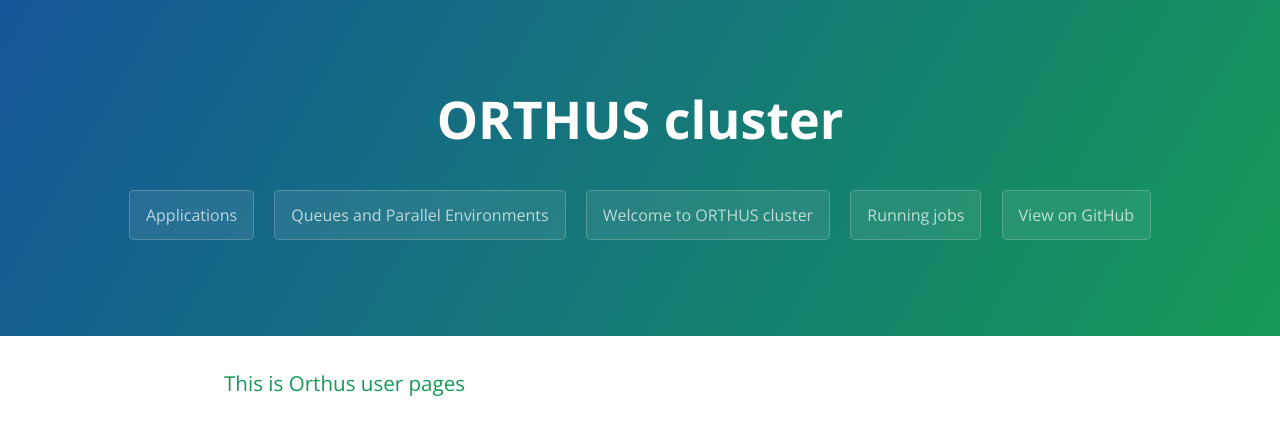
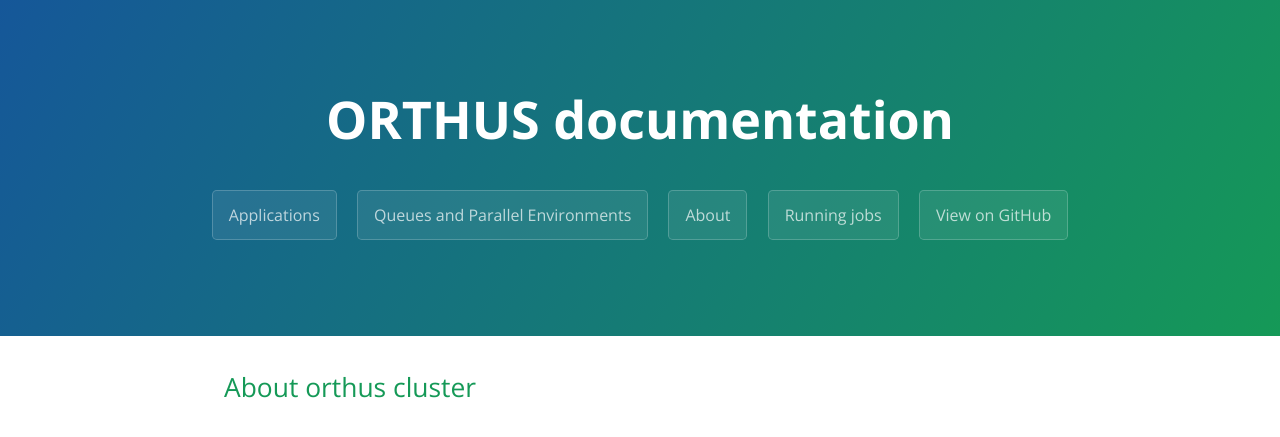
Before and after one commit to HybridScale/orthus, a Jekyll site: the page built from index.md, in a window 1280 px wide. Shown: the top 437 px of the page. Built offline with Jekyll 4.4.1, drawn with Linux system fonts in a browser that asks for light colours.

Commit message:
Removed simple template, pages renamed

```diff
--- a/_layouts/template-simple.html
+++ /dev/null
@@ -1,4 +0,0 @@
-{% for page in site.pages %}
-    <a href={{ page.filename }} class="btn">{{ page.title }}</a>
-{% endfor %}
-{{ content }}
--- a/_layouts/template.html
+++ b/_layouts/template.html
@@ -11,7 +11,7 @@
     </head>
     <body>
         <section class="page-header">
-            <h1 class="project-name">ORTHUS cluster</h1>
+            <h1 class="project-name">ORTHUS documentation</h1>
             <h2 class="project-tagline"></h2>
             {% for page in site.pages %}
                 <a href= {{ page.filename }} class="btn">{{ page.title }}</a>
--- a/index.md
+++ b/index.md
@@ -1,7 +1,7 @@
 ---
-title: Welcome to ORTHUS cluster
+title: About
 layout: template
 filename: index
 ---
 
-### This is Orthus user pages
+## About orthus cluster
```
